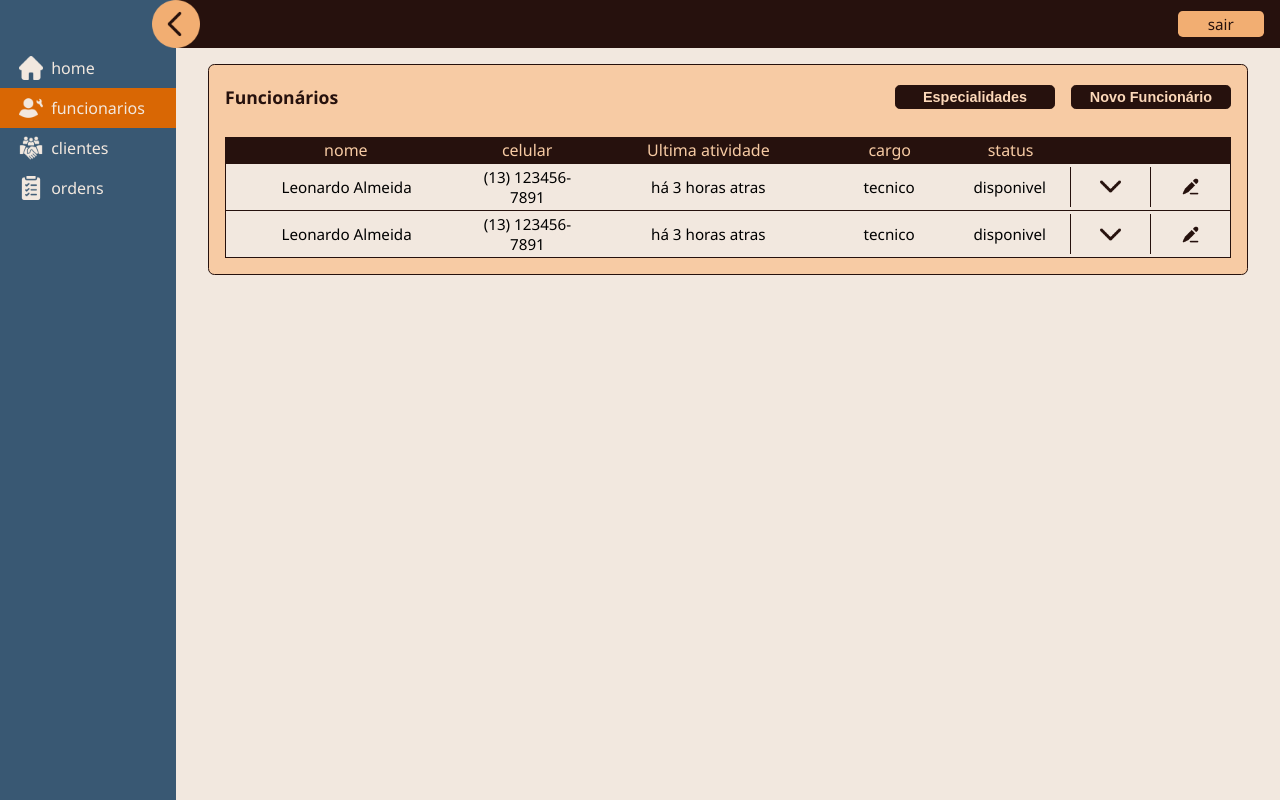
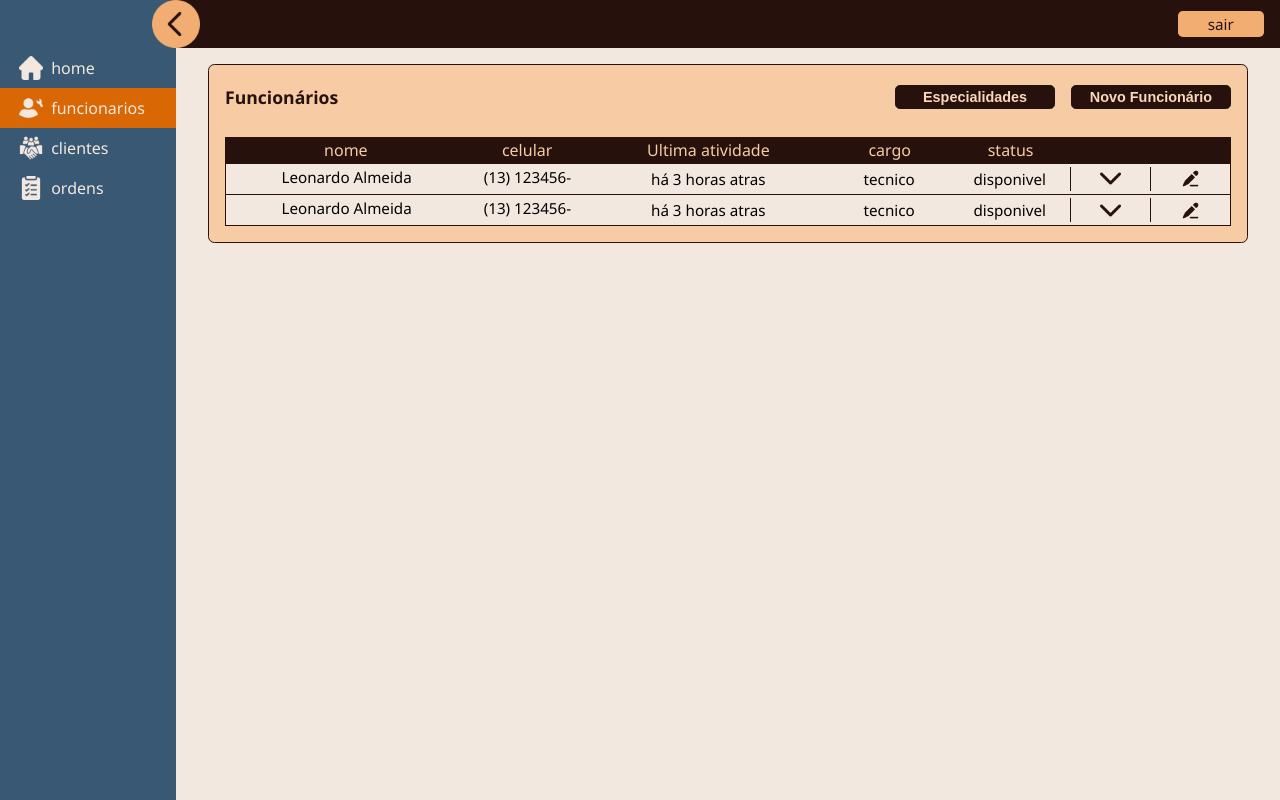
Before and after one commit to S-I-G-O-S/frontend, a React (Vite) app: page /funcionarios in a window 1280 px wide. Built offline with nearby package versions, Linux system fonts and the light colour scheme.

Commit message:
07/10
Anotações;
Definições nomes funcs.

```diff
--- a/index.html
+++ b/index.html
@@ -3,6 +3,7 @@
   <head>
     <meta charset="UTF-8" />
     <meta name="viewport" content="width=device-width, initial-scale=1.0" />
+
     <title>Sistema Gerenciador de Ordens de Serviços</title>
   </head>
   <body>
--- a/src/components/Clientes.jsx
+++ b/src/components/Clientes.jsx
@@ -3,6 +3,8 @@ import '../styles/clientes.css'
 import Header from './public/Header'
 import { useNavigate } from 'react-router-dom';
 
+// TODO preenchimento endereço apartir do CEP
+// TODO preenchimento campos para editar clientes
 function Clientes() {
     const navigate = useNavigate();
 
--- a/src/components/Funcionarios.jsx
+++ b/src/components/Funcionarios.jsx
@@ -6,8 +6,25 @@ import Edit from '../assets/edit-text.png'
 import Down from '../assets/dark/down.png'
 import Up from '../assets/dark/up.png'
 import { Link, useNavigate } from 'react-router-dom';
+import { useState } from 'react'
+
+// TODO Mudar a coluna "Status" para "disponivel"
+// TODO O carregamento das especialidades será diferente do "funcionarios"
+// TODO A relação de "funcionario" X "especialidade" será assincrona e separada
+// TODO tratamento para evitar espaços no começo e no final dos nomes
+
+//https://community.revelo.com.br/react-query-um-guia-pratico/
+
+
 
 function Funcionarios() {
+    const nomeCompleto = "Leonardo Martinez Nunes Barbosa Silva Almeida";
+    const nomes = nomeCompleto.split(" "); // separa a string em um array
+    const primeiroNome = nomes[0]; // primeiro elemento do array
+    const ultimoNome = nomes[nomes.length - 1]; // último elemento do array
+    const resultado = `${primeiroNome} ${ultimoNome}`
+
+    const [nome, setNome] = useState(resultado)
     const navigate = useNavigate();
 
     const goToEspecialidades = () => {
@@ -85,7 +102,7 @@ function Funcionarios() {
                     <div className='funcs'>
                         <div className='cardFunc' >
                             <div className='nomeFunc'>
-                                Leonardo Almeida
+                                {nome}
                             </div>
                             <div className='cellFunc'>
                                 (13) 123456-7891
--- a/src/components/Funcionarios/Especialidades.jsx
+++ b/src/components/Funcionarios/Especialidades.jsx
@@ -10,7 +10,10 @@ import { useState } from 'react'
 // import { useNavigate } from 'react-router-dom'
 // import { useState } from 'react'
 
-// TODO a pagina agora terá uma so sessão, e a tela de edição da especialidade terá forma de popup
+// TODO a pagina agora terá uma so sessão
+// TODO a pagina lateral direita será para a edição de especialidades e serviços
+// TODO
+
 //https://www.delftstack.com/pt/howto/react/for-loop-in-react/
 
 function Especialidades() {
--- a/src/components/Funcionarios/Especialidades/unitEspecialidade.jsx
+++ b/src/components/Funcionarios/Especialidades/unitEspecialidade.jsx
@@ -17,17 +17,9 @@ UnitEspec.propTypes = {
 
 function UnitEspec({ espec }) {
     let [cor1, cor2] = espec.cor.split('/');
-    const verEspec = (idEspec) => {
-        const divEspec = document.getElementById(`espec${idEspec}`)
-        //const img = document.getElementById(`img${idContato}`)
-        if (divEspec.classList == 'especs especFechado') {
-            divEspec.classList = "especs especAberto"
-        } else {
-            divEspec.classList = "especs especFechado"
-        }
-    }
     return(
-        <div id={`espec${espec.id}`} className='especs'
+        <div id={`espec${espec.id}`} className='especs' title="
+                Lorem ipsum dolor sit amet, consectetur adipisicing elit. Corrupti sequi exercitationem ea dolorum quos at possimus, autem facere ipsa consequatur deleniti sit minus beatae dicta eos quis aliquam maxime ipsam?"
         style={{
             borderColor: cor2,
             backgroundColor: cor1,
--- a/src/components/Funcionarios/Funcionario.jsx
+++ b/src/components/Funcionarios/Funcionario.jsx
@@ -3,9 +3,11 @@ import Nav from '../public/Nav'
 import Header from '../public/Header'
 import Down from '../../assets/light/down.png'
 import Up from '../../assets/light/up.png'
-import { useLocation  } from 'react-router-dom'
+import { useFetcher, useLocation  } from 'react-router-dom'
 // import { cepAPI } from '../../services/cepAPI'
+// import { useQuery } from ‘react-query’;
 
+// TODO Os funcionarios tem CPF
 function Funcionario() {
     const location = useLocation();
     const searchParams = new URLSearchParams(location.search);
--- a/src/components/Home.jsx
+++ b/src/components/Home.jsx
@@ -1,6 +1,9 @@
 import Nav from './public/Nav'
 import Header from './public/Header'
 import '../styles/home.css'
+
+// TODO Colocar mais conteudo como atalhos
+
 function Home() {
     return (
         <div id='pageHome'>
--- a/src/styles/funcionarios.css
+++ b/src/styles/funcionarios.css
@@ -129,7 +129,7 @@
                     border-bottom: 0.1rem solid var(--marrom);
                     .cardFunc {
                         display: grid;
-                        grid-template-columns: 2fr 1fr 2fr 1fr  1fr 5rem 5rem;
+                        grid-template-columns: minmax(10rem, 2fr) 1fr 2fr 1fr  1fr 5rem 5rem;
                         grid-template-areas:
                         "nome cell ultAtv cargo status setaSkillsFunc options";
 
@@ -147,9 +147,20 @@
                         }
                         .nomeFunc {
                             grid-area: nome;
+                            display: flex;
+                            align-items: self-start;
+                            height: 1.5rem;
+                            max-height: 2rem;
+                            overflow: hidden;
+                            overflow-x: hidden;
                         }
                         .cellFunc {
                             grid-area: cell;
+                            display: flex;
+                            height: 1.5rem;
+                            align-items: self-start;
+                            max-height: 2.5rem;
+                            overflow: hidden;
                         }
                         .ultAtvFunc {
                             grid-area: ultAtv;
```
